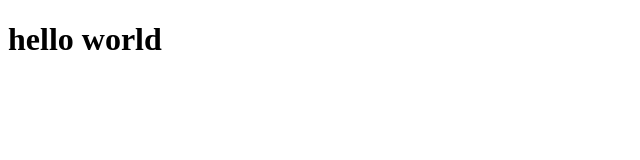
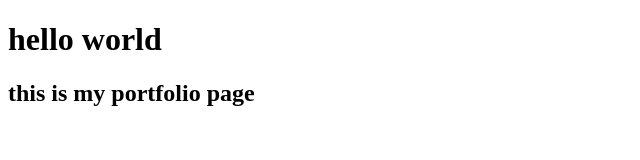
Before and after one commit to Niladri-Sarkhel/Niladri-Sarkhel.github.io, a plain HTML site: page index.html in a window 1280 px wide. Shown: the whole page, without its empty margins (0-640 px from the left). Drawn offline with Linux system fonts and the light colour scheme.

Commit message:
test message

```diff
--- a/index.html
+++ b/index.html
@@ -9,6 +9,7 @@
 
 <body>
     <h1>hello world</h1>
+    <h2>this is my portfolio page</h2>
 </body>
 
 </html>
```
